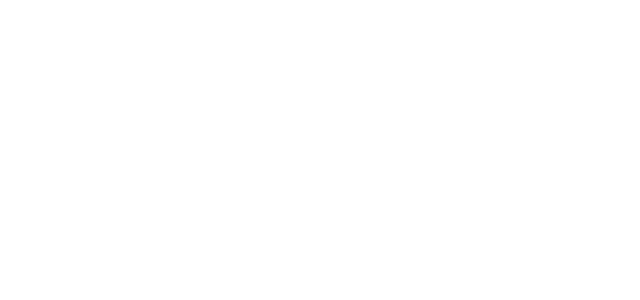
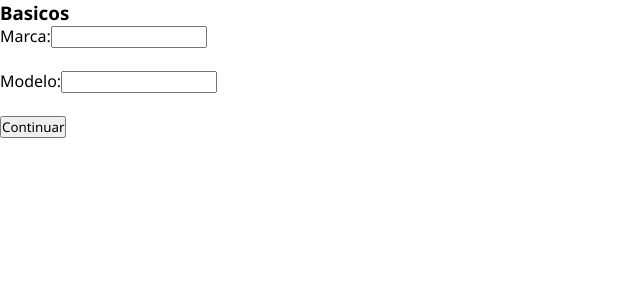
Before and after one commit to NahueAcuna/MyCar-Tesis-Front, an Angular app: page /vender in a window 1280 px wide. Before the commit this address led to /. Shown: the top 300 px of the page, without its empty margins (0-640 px from the left). Built offline with nearby package versions, Linux system fonts and the light colour scheme; a web font is replaced by a local one.

Commit message:
Creacion de componente y formulario para creacion de publicaciones.
Cambie el header para que cambie el cursor y se pueda ir a la seccion de vender. ACTUALMENTE MANDA AL FORMULARIO PERO HAY QUE CAMBIAR

```diff
--- a/angular.json
+++ b/angular.json
@@ -88,5 +88,8 @@
         }
       }
     }
+  },
+  "cli": {
+    "analytics": "8c9cd91a-d132-43cf-a066-02c7b2af59f7"
   }
 }
--- a/src/app/Components/user-layout/header/header.html
+++ b/src/app/Components/user-layout/header/header.html
@@ -3,7 +3,7 @@
     <nav>
         <ul>
             <li>Nuestros Autos</li>
-            <li>Vende tu Auto</li>
+            <li routerLink="/vender" style="cursor: pointer;">Vende tu Auto</li>
             <li>MarketPlace</li>
         </ul>
     </nav>
--- a/src/app/Components/user-layout/header/header.ts
+++ b/src/app/Components/user-layout/header/header.ts
@@ -1,8 +1,9 @@
 import { Component } from '@angular/core';
+import { RouterModule } from '@angular/router';
 
 @Component({
   selector: 'app-header',
-  imports: [],
+  imports: [RouterModule],
   templateUrl: './header.html',
   styleUrl: './header.css',
 })
--- a/src/app/app.routes.ts
+++ b/src/app/app.routes.ts
@@ -1,9 +1,10 @@
 import { Routes } from '@angular/router';
 import { Home } from './Components/user-layout/home/home';
 import { PublicationDetail } from './pages/publication-detail/publication-detail';
-
+import { PublicationForm } from './pages/publication-form/publication-form';
 
 export const routes: Routes = [
     {path:'', component:Home},
+    {path:'vender', component:PublicationForm},
     {path:'publication/:id', component:PublicationDetail}
 ];
--- /dev/null
+++ b/src/app/pages/publication-form/publication-form.html
@@ -0,0 +1,72 @@
+<div>
+
+  <div *ngIf="mostrarPagina1">
+    <h3>Basicos</h3>
+    <div>
+      <label>Marca:</label>
+      <input type="text">
+    </div>
+    <br>
+    <div>
+      <label>Modelo:</label>
+      <input type="text">
+    </div>
+    <br>
+    <button (click)="irAPagina2()">Continuar</button>
+  </div>
+
+  <div *ngIf="mostrarPagina2">
+    <h3>Detalles Tecnicos</h3>
+    <div>
+      <label>Caballos de fuerza:</label>
+      <input type="number">
+    </div>
+    <br>
+    <div>
+      <label>Color:</label>
+      <input type="text">
+    </div>
+    <br>
+    <div>
+      <label>Puertas:</label>
+      <input type="number">
+    </div>
+    <br>
+    <div>
+      <label>Motor:</label>
+      <input type="text">
+    </div>
+    <br>
+    <div>
+      <label>Año:</label>
+      <input type="number">
+    </div>
+    <br>
+    <button (click)="irAPagina1()">Atras</button>
+    <button (click)="irAPagina3()">Continuar</button>
+  </div>
+
+  <div *ngIf="mostrarPagina3">
+    <h3>Fotos y Precio</h3>
+    <div>
+      <label>Fotos / Videos:</label>
+      <input type="file" multiple>
+    </div>
+    <br>
+    <div>
+      <label>Precio sugerido:</label>
+      <input type="number">
+    </div>
+    <br>
+    <button (click)="irAPagina2()">Atras</button>
+    <button (click)="irAPagina4()">Continuar</button>
+  </div>
+
+  <div *ngIf="mostrarPagina4">
+    <h3>Revision</h3>
+    <br>
+    <button (click)="irAPagina3()">Modificar</button>
+    <button>Postear</button>
+  </div>
+
+</div>
--- /dev/null
+++ b/src/app/pages/publication-form/publication-form.ts
@@ -0,0 +1,43 @@
+import { Component } from '@angular/core';
+import { CommonModule } from '@angular/common';
+
+@Component({
+  selector: 'app-publication-form',
+  imports: [CommonModule],
+  templateUrl: './publication-form.html',
+  styleUrl: './publication-form.css'
+})
+export class PublicationForm {
+  mostrarPagina1 = true;
+  mostrarPagina2 = false;
+  mostrarPagina3 = false;
+  mostrarPagina4 = false;
+
+  irAPagina1() {
+    this.mostrarPagina1 = true;
+    this.mostrarPagina2 = false;
+    this.mostrarPagina3 = false;
+    this.mostrarPagina4 = false;
+  }
+
+  irAPagina2() {
+    this.mostrarPagina1 = false;
+    this.mostrarPagina2 = true;
+    this.mostrarPagina3 = false;
+    this.mostrarPagina4 = false;
+  }
+
+  irAPagina3() {
+    this.mostrarPagina1 = false;
+    this.mostrarPagina2 = false;
+    this.mostrarPagina3 = true;
+    this.mostrarPagina4 = false;
+  }
+
+  irAPagina4() {
+    this.mostrarPagina1 = false;
+    this.mostrarPagina2 = false;
+    this.mostrarPagina3 = false;
+    this.mostrarPagina4 = true;
+  }
+}
```
Also changed, not shown: src/app/pages/publication-form/publication-form.css (added), 1 other file (tests, documents, lock files or other folders).
